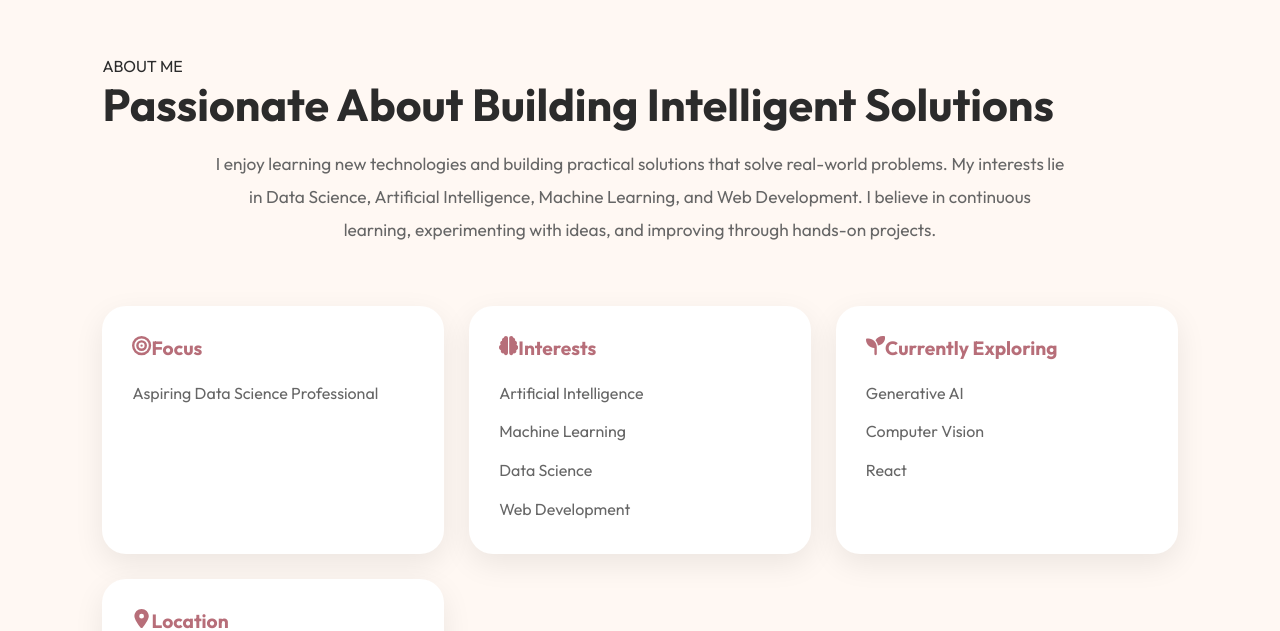
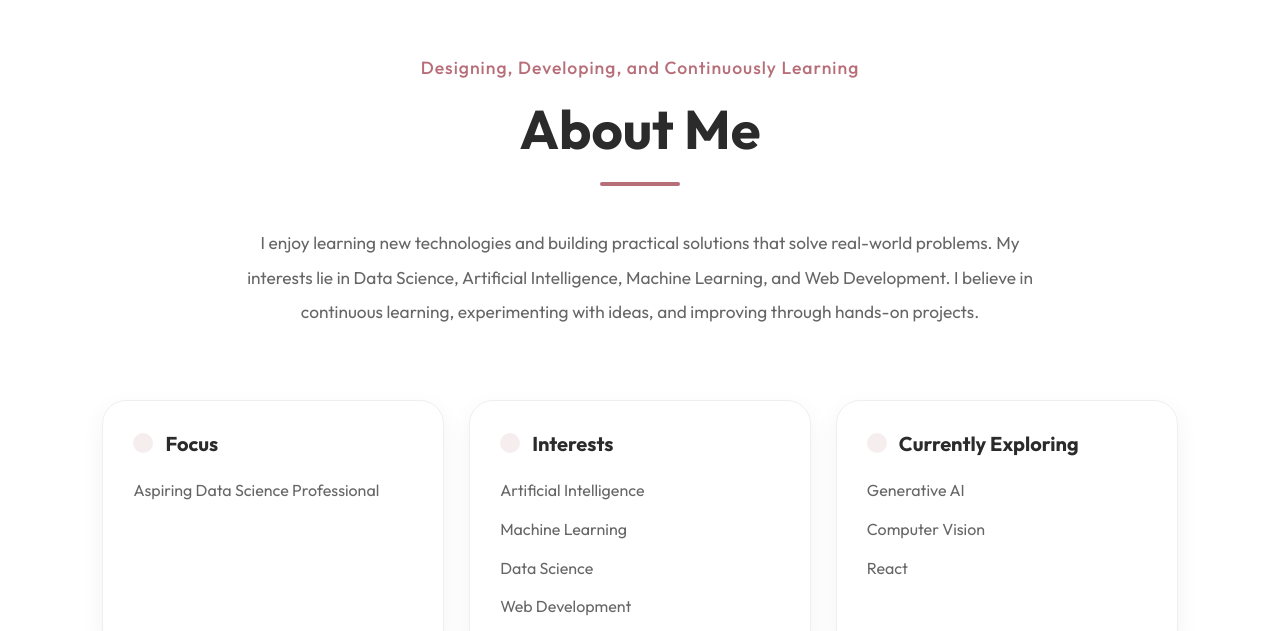
Before and after one commit to Rishikaj03/PORTFOLIO, a React app: page / in a window 1280 px wide. Shown: the part 854-1485 px from the top of the page. Built offline with nearby package versions, Linux system fonts and the light colour scheme; the HTML template or start-up script is replaced by a standard one.

Commit message:
Enhanced UI with premium navbar and design system

```diff
--- a/src/About.css
+++ b/src/About.css
@@ -1,40 +1,80 @@
 .about {
-    background: var(--section);
-    border-radius: 40px;
+    background: #fff;
 }
 
-/* Heading */
+/* ---------- Heading ---------- */
 
-.section-heading {
+.about-heading {
     text-align: center;
-    font-size: 2.8rem;
-    color: var(--text);
-    margin-bottom: 30px;
+    margin-bottom: 40px;
 }
 
-/* Description */
+.about-tag {
+    display: inline-block;
+
+    color: var(--primary);
+
+    font-size: 1.1rem;
+
+    font-weight: 500;
+
+    letter-spacing: 1px;
+
+    margin-bottom: 18px;
+}
+
+.about-heading h2 {
+    font-size: 3.4rem;
+
+    color: var(--text);
+
+    font-weight: 700;
+
+    line-height: 1.2;
+}
+
+.about-heading h2::after {
+    content: "";
+
+    display: block;
+
+    width: 80px;
+    height: 4px;
+
+    margin: 20px auto 0;
+
+    background: var(--primary);
+
+    border-radius: 50px;
+}
+
+/* ---------- Description ---------- */
 
 .about-text {
-    max-width: 850px;
-    margin: 0 auto 60px;
+    max-width: 820px;
+
+    margin: 0 auto 70px;
 
     text-align: center;
 
     color: var(--text-light);
 
     font-size: 1.08rem;
-    line-height: 1.9;
+
+    line-height: 2;
 }
 
-/* Grid */
+/* ---------- Grid ---------- */
 
 .about-grid {
     display: grid;
+
     grid-template-columns: repeat(auto-fit, minmax(260px, 1fr));
+
     gap: 25px;
 }
 
-/* Cards */
+/* ---------- Cards ---------- */
 
 .about-card {
     background: #fff;
@@ -43,28 +83,52 @@
 
     border-radius: 24px;
 
-    box-shadow: var(--shadow);
+    border: 1px solid #efefef;
 
-    transition: transform .35s ease, box-shadow .35s ease;
+    box-shadow: 0 8px 25px rgba(0,0,0,.05);
+
+    transition: all .35s ease;
 }
 
 .about-card:hover {
     transform: translateY(-8px);
 
-    box-shadow: var(--shadow-hover);
+    border-color: rgba(183,110,121,.3);
+
+    box-shadow: 0 20px 35px rgba(183,110,121,.15);
 }
 
-/* Card Heading */
+/* ---------- Card Heading ---------- */
 
 .about-card h3 {
+    display: flex;
+
+    align-items: center;
+
+    gap: 12px;
+
+    margin-bottom: 20px;
+
+    font-size: 1.25rem;
+
+    color: var(--text);
+}
+
+/* ---------- Icon ---------- */
+
+.about-icon {
+    font-size: 1.2rem;
+
     color: var(--primary);
 
-    font-size: 1.2rem;
+    background: rgba(183,110,121,.12);
 
-    margin-bottom: 18px;
+    padding: 10px;
+
+    border-radius: 12px;
 }
 
-/* Card Text */
+/* ---------- Card Text ---------- */
 
 .about-card p {
     color: var(--text-light);
@@ -78,21 +142,21 @@
     margin-bottom: 0;
 }
 
-/* Responsive */
+/* ---------- Responsive ---------- */
 
 @media (max-width: 768px) {
 
-    .about {
-        border-radius: 25px;
+    .about-heading h2 {
+        font-size: 2.5rem;
     }
 
-    .section-heading {
-        font-size: 2.2rem;
+    .about-tag {
+        font-size: 1rem;
     }
 
     .about-text {
         font-size: 1rem;
-        margin-bottom: 40px;
+        margin-bottom: 50px;
     }
 
     .about-grid {
--- a/src/About.jsx
+++ b/src/About.jsx
@@ -12,8 +12,13 @@ function About() {
     <section className="about" id="about">
 
       <div className="about-heading">
-        <span className="about-tag">ABOUT ME</span>
-        <h2>Passionate About Building Intelligent Solutions</h2>
+
+        <span className="about-tag">
+          Designing, Developing, and Continuously Learning
+        </span>
+
+        <h2>About Me</h2>
+
       </div>
 
       <p className="about-text">
@@ -27,18 +32,15 @@ function About() {
       <div className="about-grid">
 
         <div className="about-card">
-
           <h3>
             <FaBullseye className="about-icon" />
             Focus
           </h3>
 
           <p>Aspiring Data Science Professional</p>
-
         </div>
 
         <div className="about-card">
-
           <h3>
             <FaBrain className="about-icon" />
             Interests
@@ -48,11 +50,9 @@ function About() {
           <p>Machine Learning</p>
           <p>Data Science</p>
           <p>Web Development</p>
-
         </div>
 
         <div className="about-card">
-
           <h3>
             <FaSeedling className="about-icon" />
             Currently Exploring
@@ -61,18 +61,15 @@ function About() {
           <p>Generative AI</p>
           <p>Computer Vision</p>
           <p>React</p>
-
         </div>
 
         <div className="about-card">
-
           <h3>
             <FaLocationDot className="about-icon" />
             Location
           </h3>
 
           <p>Nagpur, India</p>
-
         </div>
 
       </div>
```
